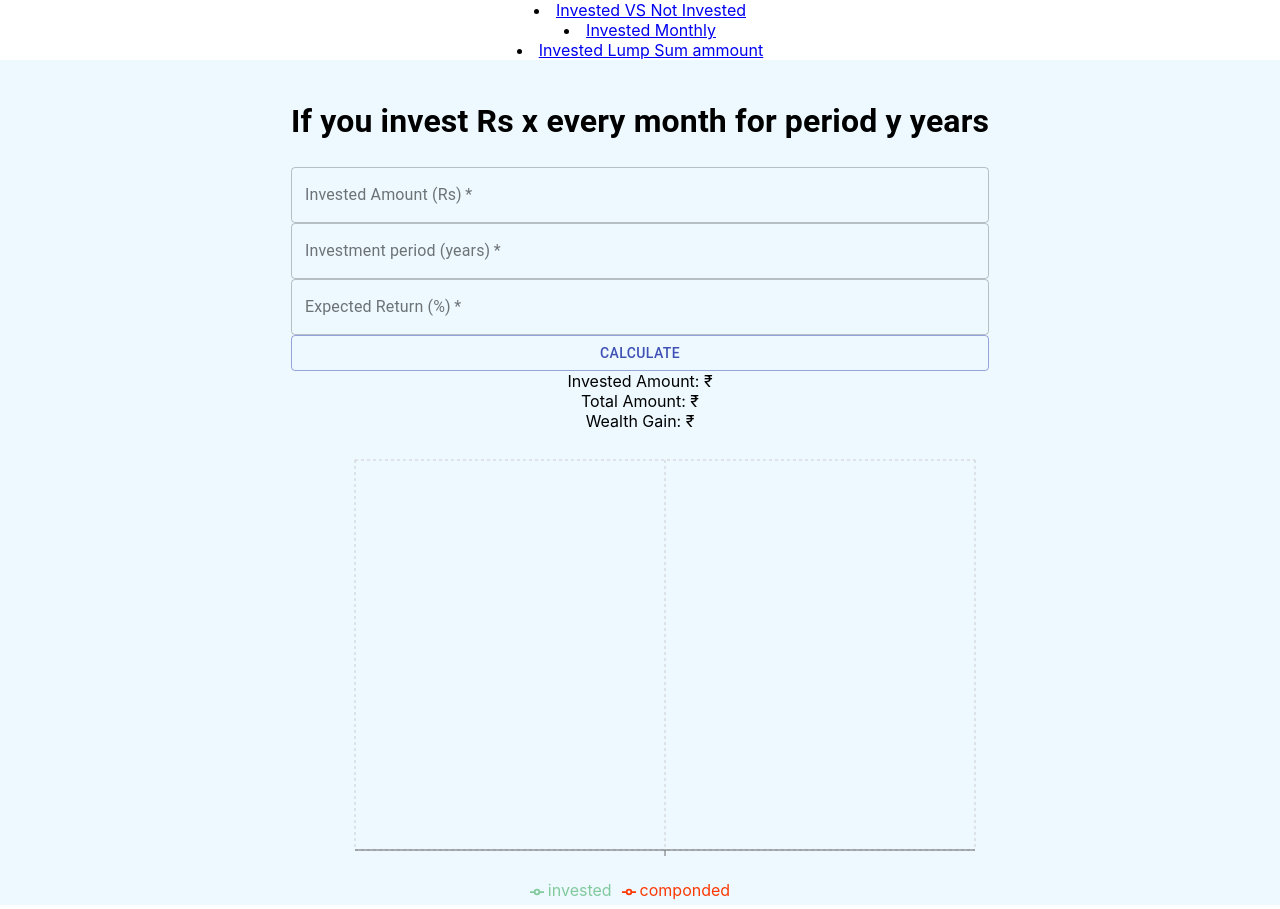
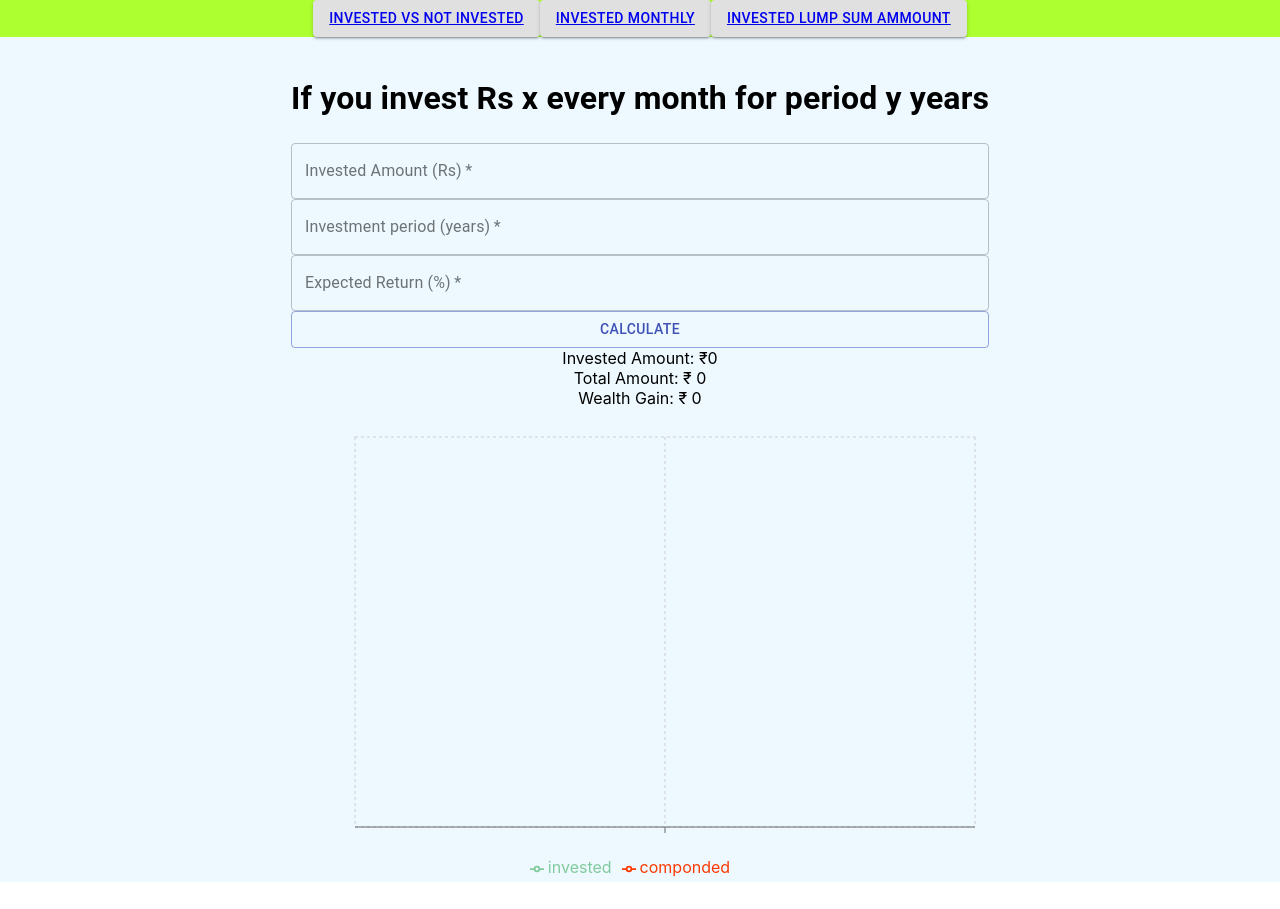
Before and after one commit to nikhilmaske-2001/FinoJR, a React (Create React App) app in the folder client/: page /monthly in a window 1280 px wide. After the commit the page ends 886 px from the top, so only its background shows below. Built offline with nearby package versions, Linux system fonts and the light colour scheme.

Commit message:
Minor fix of positions.

```diff
--- a/client/src/pages/ComparePage/Compare.css
+++ b/client/src/pages/ComparePage/Compare.css
@@ -1,3 +1,10 @@
+.headers {
+  display: flex;
+  flex-direction: row;
+  justify-content: center;
+  background-color: greenyellow;
+}
+
 .container {
   display: flex;
   justify-content: center;
--- a/client/src/pages/ComparePage/Compare.js
+++ b/client/src/pages/ComparePage/Compare.js
@@ -1,3 +1,4 @@
+import { Button } from "@material-ui/core";
 import React from "react";
 import { BrowserRouter as Router, Switch, Route, Link } from "react-router-dom";
 import "./Compare.css";
@@ -8,18 +9,18 @@ import SIP from "./SIP";
 function Compare() {
   return (
     <Router>
-      <div class="headers">
-        <nav>
-          <li>
+      <div>
+        <div class="headers">
+          <Button variant="contained">
             <Link to="/diff">Invested VS Not Invested</Link>
-          </li>
-          <li>
+          </Button>
+          <Button variant="contained">
             <Link to="/monthly">Invested Monthly</Link>
-          </li>
-          <li>
+          </Button>
+          <Button variant="contained">
             <Link to="/lumpsum">Invested Lump Sum ammount</Link>
-          </li>
-        </nav>
+          </Button>
+        </div>
         <Switch>
           <Route path="/diff">
             <InvestedVsNoninvested />
--- a/client/src/pages/ComparePage/SIP.js
+++ b/client/src/pages/ComparePage/SIP.js
@@ -19,6 +19,8 @@ function SIP() {
   const [formData, setFormData] = useState(initialState);
   const [investedData, setinvestedData] = useState({});
   const [compondedData, setcompoundedData] = useState({});
+  const [investmentAmount, setInvestmentAmount] = useState(0);
+  const [total, settotal] = useState(0);
 
   const calculateTotal = () => {
     var monthly_investment = +formData.investment;
@@ -43,8 +45,8 @@ function SIP() {
     total = Math.round(total);
     setinvestedData(invested_graph);
     setcompoundedData(expected_graph);
-    console.log(investedData);
-    console.log(compondedData);
+    setInvestmentAmount(investment_amount);
+    settotal(total);
   };
 
   return (
@@ -92,9 +94,9 @@ function SIP() {
             Calculate
           </Button>
           <Box>
-            Invested Amount: ₹{} <br />
-            Total Amount: ₹ {} <br />
-            Wealth Gain: ₹ {}
+            Invested Amount: ₹{investmentAmount} <br />
+            Total Amount: ₹ {total} <br />
+            Wealth Gain: ₹ {total - investmentAmount}
             <br />
           </Box>
         </CardContent>
```
